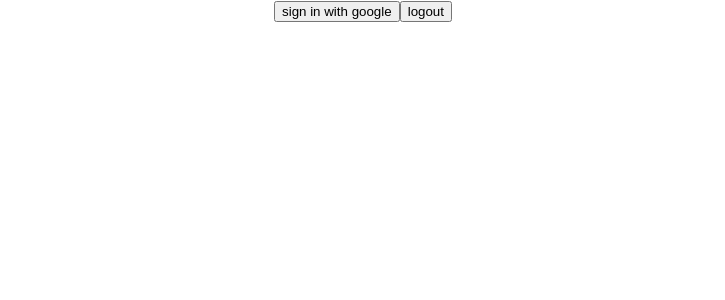
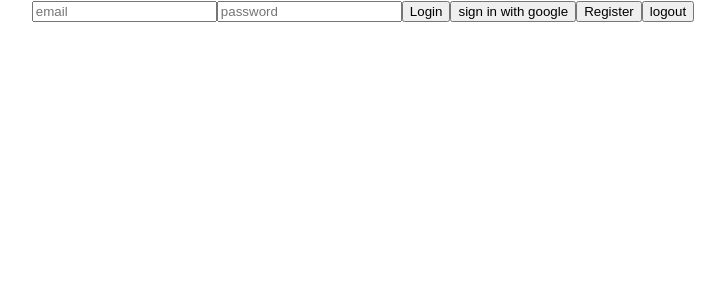
Before and after one commit to Novachaos82/react-instagram, a React (Create React App) app: page / in a window 1280 px wide. Shown: the top 300 px of the page, without its empty margins (277-1002 px from the left). Built offline with nearby package versions, Linux system fonts and the light colour scheme; no server answers.

Commit message:
add register login and logout feature

```diff
--- a/src/firebase.js
+++ b/src/firebase.js
@@ -63,13 +63,13 @@ export const logInWithEmailAndPassword = async (email, password) => {
   }
 };
 
-export const registerWithEmailAndPassword = async (name, email, password) => {
+export const registerWithEmailAndPassword = async (email, password) => {
   try {
     const res = await createUserWithEmailAndPassword(auth, email, password);
     const user = res.user;
     await addDoc(collection(db, "users"), {
       uid: user.uid,
-      name,
+
       authProvider: "local",
       email,
     });
--- a/src/pages/LoginPage.jsx
+++ b/src/pages/LoginPage.jsx
@@ -1,15 +1,50 @@
-import React from "react";
-import { signInWithGoogle, logout, useAuth } from "../firebase";
+import React, { useEffect, useRef } from "react";
+import {
+  signInWithGoogle,
+  logout,
+  useAuth,
+  registerWithEmailAndPassword,
+  logInWithEmailAndPassword,
+} from "../firebase";
 
 function LoginPage() {
+  const emailRef = useRef();
+  const passwordRef = useRef();
   const currentUser = useAuth();
   if (currentUser) {
     console.log(currentUser.email);
   }
 
+  useEffect(() => {
+    console.log(emailRef.current.value);
+  }, [emailRef]);
+
+  const handleLogin = async () => {
+    try {
+      await logInWithEmailAndPassword(
+        emailRef.current.value,
+        passwordRef.current.value
+      );
+    } catch {}
+  };
+
+  const handleRegister = async () => {
+    try {
+      await registerWithEmailAndPassword(
+        emailRef.current.value,
+        passwordRef.current.value
+      );
+    } catch {}
+  };
+
   return (
     <div>
+      <input ref={emailRef} placeholder="email" type="text"></input>
+      <input ref={passwordRef} placeholder="password"></input>
+
+      <button onClick={handleLogin}>Login</button>
       <button onClick={signInWithGoogle}>sign in with google</button>
+      <button onClick={handleRegister}>Register</button>
       <button onClick={logout}>logout</button>
     </div>
   );
```
